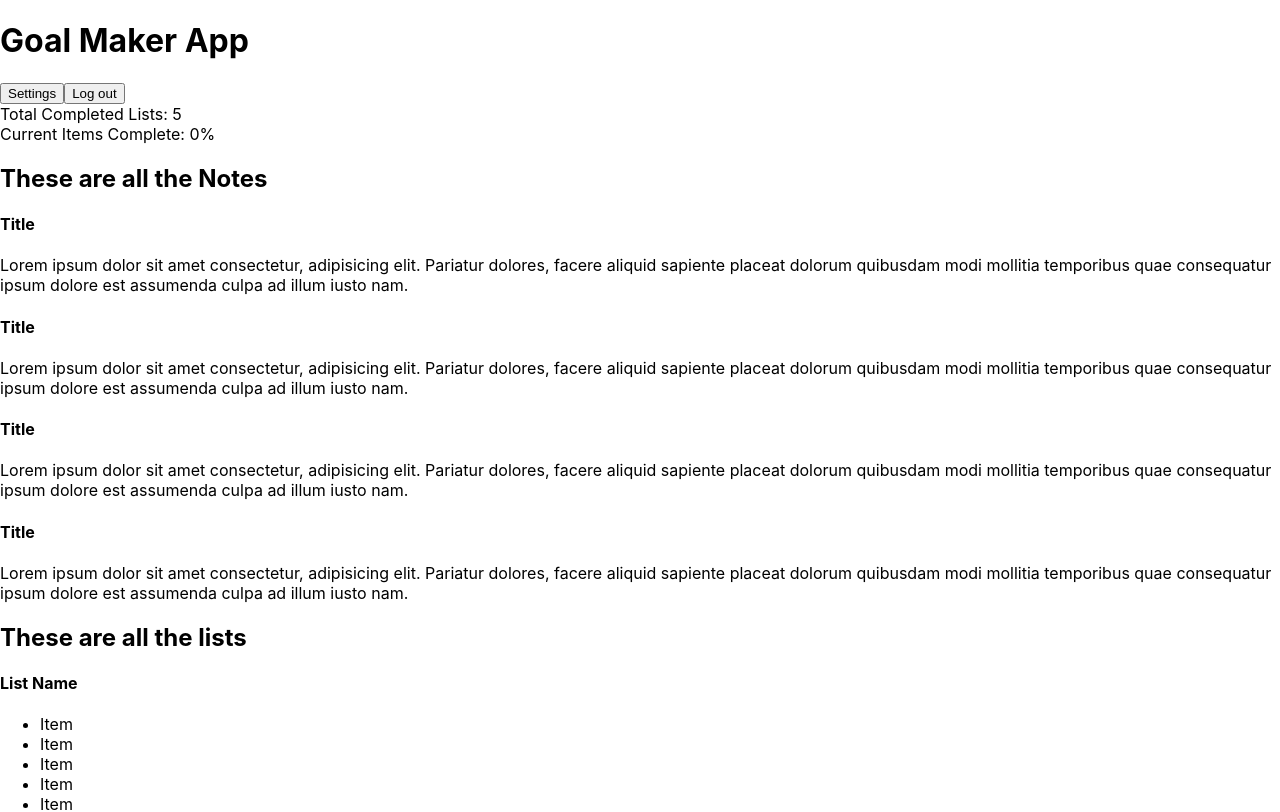
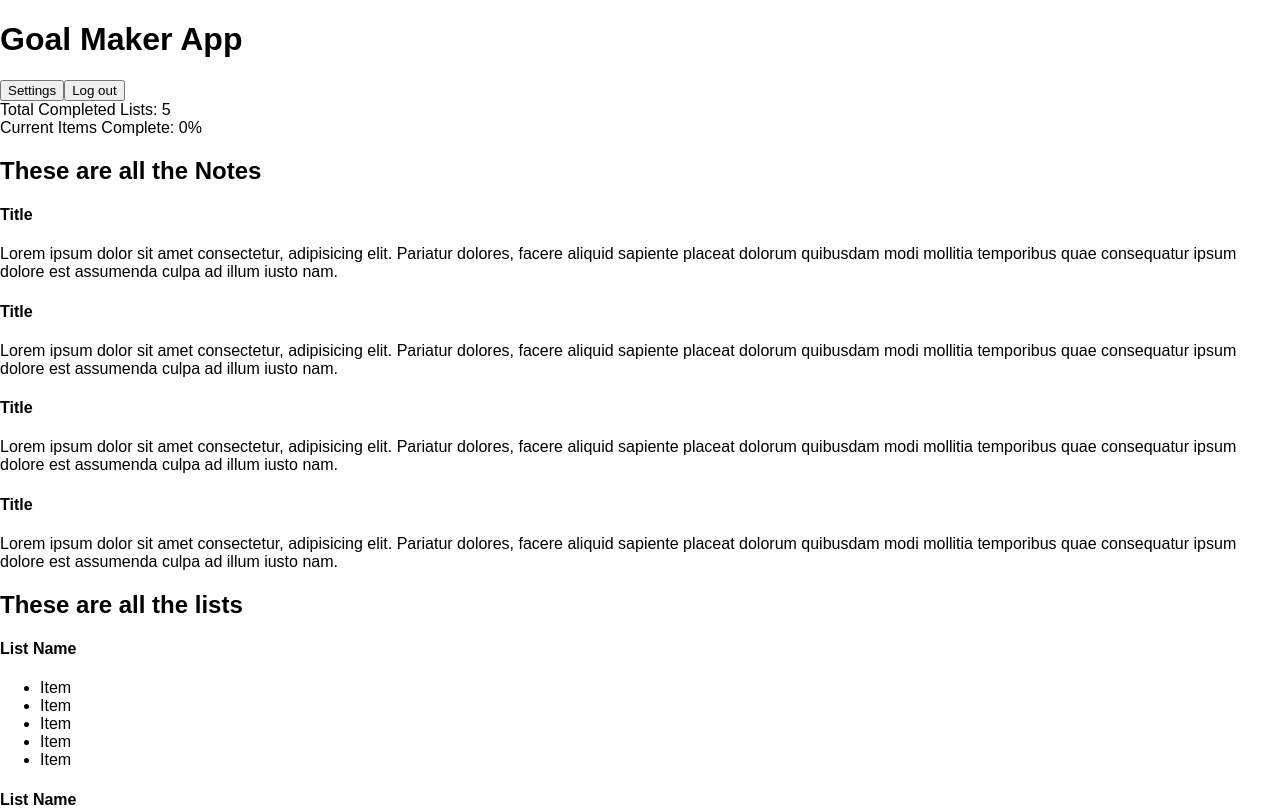
Before and after one commit to christina-ml/goal-maker-app, a React (Create React App) app: page / in a window 1280 px wide. Shown: the top 812 px of the page. Built offline with nearby package versions, Linux system fonts and the light colour scheme.

Commit message:
Starting CSS styling in App.css file

```diff
--- a/src/App.css
+++ b/src/App.css
@@ -1,38 +1,11 @@
-.App {
-  text-align: center;
+* {
+  box-sizing: border-box;
 }
 
-.App-logo {
-  height: 40vmin;
-  pointer-events: none;
+body {
+  font-family: sans-serif;
 }
 
-@media (prefers-reduced-motion: no-preference) {
-  .App-logo {
-    animation: App-logo-spin infinite 20s linear;
-  }
+.app {
+
 }
-
-.App-header {
-  background-color: #282c34;
-  min-height: 100vh;
-  display: flex;
-  flex-direction: column;
-  align-items: center;
-  justify-content: center;
-  font-size: calc(10px + 2vmin);
-  color: white;
-}
-
-.App-link {
-  color: #61dafb;
-}
-
-@keyframes App-logo-spin {
-  from {
-    transform: rotate(0deg);
-  }
-  to {
-    transform: rotate(360deg);
-  }
-}
```
